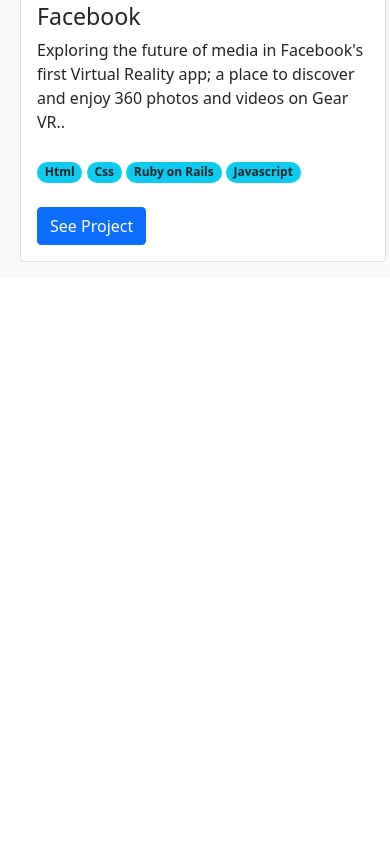
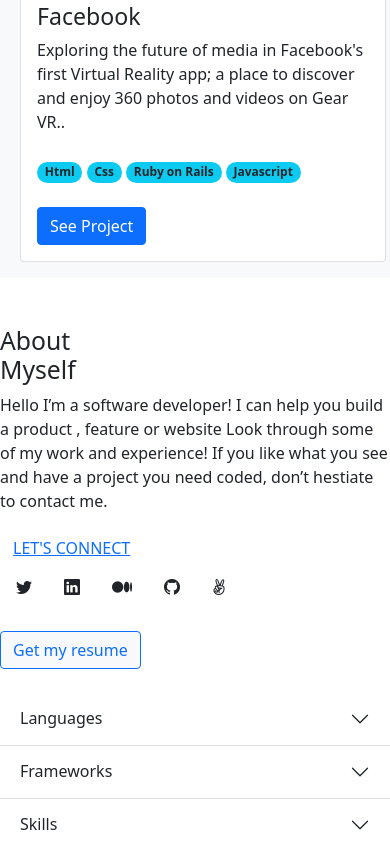
Before and after one commit to Kalunge/try-bootstrap, a plain HTML site: page index.html in a window 390 px wide. Shown: the part 2698-3549 px from the top of the page. Before the commit the page ends 3024 px from the top, so only its background shows below. Drawn offline with nearby package versions, Linux system fonts and the light colour scheme.

Commit message:
Add about section

```diff
--- a/index.html
+++ b/index.html
@@ -1,5 +1,6 @@
 <!doctype html>
 <html lang="en">
+
 <head>
   <meta charset="utf-8">
   <meta name="viewport" content="width=device-width, initial-scale=1">
@@ -13,11 +14,12 @@
 
   <link rel="stylesheet"
     href="https://cdn.jsdelivr.net/npm/@fortawesome/fontawesome-free@5.15.3/css/fontawesome.min.css"
-      integrity="sha384-wESLQ85D6gbsF459vf1CiZ2+rr+CsxRY0RpiF1tLlQpDnAgg6rwdsUF1+Ics2bni" crossorigin="anonymous">
+    integrity="sha384-wESLQ85D6gbsF259vf1CiZ2+rr+CsxRY0RpiF1tLlQpDnAgg6rwdsUF1+Ics2bni" crossorigin="anonymous">
 
 
   <title>Portfolio -| Homepage</title>
 </head>
+
 <body>
   <!-- <h1>Hello, world!</h1> -->
 
@@ -189,6 +191,103 @@
     </div>
   </section>
 
+  <!-- About section -->
+
+  <section>
+    <div class="container-fluid-lg">
+      <div class="row justify-content-center align-items-baseline">
+        <div class="col-md-4">
+          <h2>About<br>Myself</h2>
+          <p>
+            Hello I’m a software developer! I can help you build a product , feature or website Look through some of my
+            work and experience! If you like what you see and have a project you need coded, don’t hestiate to contact
+            me.
+          </p>
+          <a class="btn btn-link">LET'S CONNECT</a>
+          <ul class="nav">
+            <li class="nav-item">
+              <a href="#" class="nav-link text-dark"><i class="bi bi-twitter"></i></a>
+            </li>
+            <li class="nav-item">
+              <a href="#" class="nav-link text-dark"><i class="bi bi-linkedin"></i></a>
+            </li>
+            <li class="nav-item">
+              <a href="#" class="nav-link text-dark"><i class="fab fa-medium-m"></i></a>
+            </li>
+            <li class="nav-item">
+              <a href="#" class="nav-link text-dark"><i class="bi bi-github"></i></a>
+            </li>
+            <li class="nav-item">
+              <a href="#" class="nav-link text-dark"><i class="fab fa-angellist"></i></a>
+            </li>
+          </ul>
+          <button class="btn btn-primary bg-light text-primary my-4">Get my resume</button>
+        </div>
+        <div class="col-md-4">
+          <div class="accordion accordion-flush" id="accordionFlushExample">
+            <div class="accordion-item">
+              <h2 class="accordion-header" id="flush-headingOne">
+                <button class="accordion-button collapsed" type="button" data-bs-toggle="collapse" data-bs-target="#flush-collapseOne" aria-expanded="false" aria-controls="flush-collapseOne">
+                  Languages
+                </button>
+              </h2>
+              <div id="flush-collapseOne" class="accordion-collapse collapse" aria-labelledby="flush-headingOne" data-bs-parent="#accordionFlushExample">
+                <div class="accordion-body">
+                  <div class="row justify-content-start">
+                    <div class="col-4">
+                      <div class="card">
+                        <img src="/images/js-icon.svg" class="card-img-top mt-2 ms-2 w-25" alt="">
+                        <div class="card-body bg-light">
+                          <p class="card-text">JavaScript</p>
+                        </div>
+                      </div>
+                    </div>
+                    <div class="col-4">
+                      <div class="card bg-light">
+                        <img src="/images/html5-icon.svg" class="card-img-top mt-2 ms-2 w-25" alt="">
+                        <div class="card-body">
+                          <p class="card-text">HTML</p>
+                        </div>
+                      </div>
+                    </div>
+                    <div class="col-4">
+                      <div class="card bg-light">
+                        <img src="/images/css3-icon.svg" class="card-img-top mt-2 ms-2 w-25" alt="">
+                        <div class="card-body">
+                          <p class="card-text">CSS</p>
+                        </div>
+                      </div>
+                    </div>
+                  </div>
+                </div>
+              </div>
+            </div>
+            <div class="accordion-item">
+              <h2 class="accordion-header" id="flush-headingTwo">
+                <button class="accordion-button collapsed" type="button" data-bs-toggle="collapse" data-bs-target="#flush-collapseTwo" aria-expanded="false" aria-controls="flush-collapseTwo">
+                  Frameworks
+                </button>
+              </h2>
+              <div id="flush-collapseTwo" class="accordion-collapse collapse" aria-labelledby="flush-headingTwo" data-bs-parent="#accordionFlushExample">
+                <div class="accordion-body">Lorem ipsum dolor sit amet.</div>
+              </div>
+            </div>
+            <div class="accordion-item">
+              <h2 class="accordion-header" id="flush-headingThree">
+                <button class="accordion-button collapsed" type="button" data-bs-toggle="collapse" data-bs-target="#flush-collapseThree" aria-expanded="false" aria-controls="flush-collapseThree">
+                  Skills
+                </button>
+              </h2>
+              <div id="flush-collapseThree" class="accordion-collapse collapse" aria-labelledby="flush-headingThree" data-bs-parent="#accordionFlushExample">
+                <div class="accordion-body">Lorem ipsum dolor sit amet.</div>
+              </div>
+            </div>
+          </div>
+        </div>
+      </div>
+    </div>
+  </section>
+
   <script src="https://cdn.jsdelivr.net/npm/@popperjs/core@2.9.2/dist/umd/popper.min.js"
     integrity="sha384-IQsoLXl5PILFhosVNubq5LC7Qb9DXgDA9i+tQ8Zj3iwWAwPtgFTxbJ8NT4GN1R8p" crossorigin="anonymous">
     </script>
@@ -196,4 +295,5 @@
     integrity="sha384-cVKIPhGWiC2Al4u+LWgxfKTRIcfu0JTxR+EQDz/bgldoEyl4H0zUF0QKbrJ0EcQF" crossorigin="anonymous">
     </script>
 </body>
+
 </html>
```
Also changed, not shown: images/css3-icon.svg (added), images/html5-icon.svg (added), images/js-icon.svg (added). Lines whose indentation alone changed are shown as unchanged.
